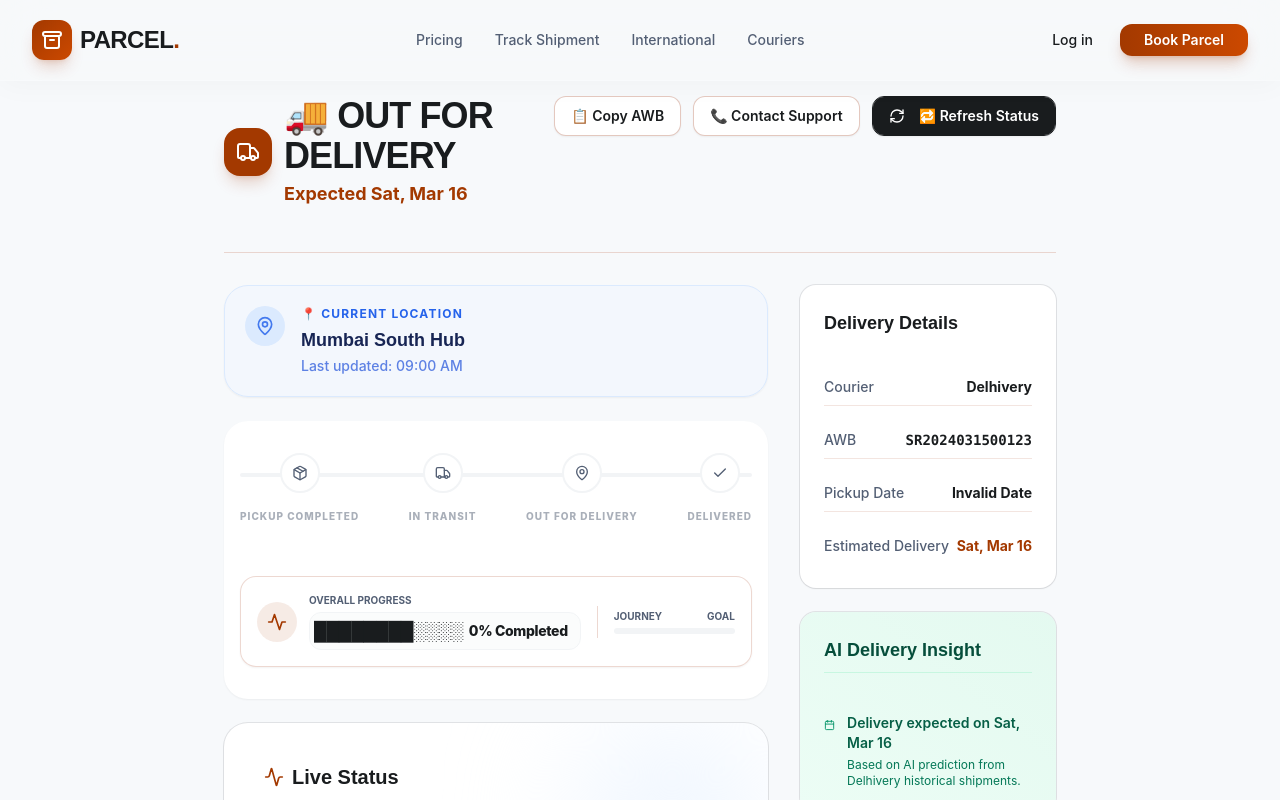
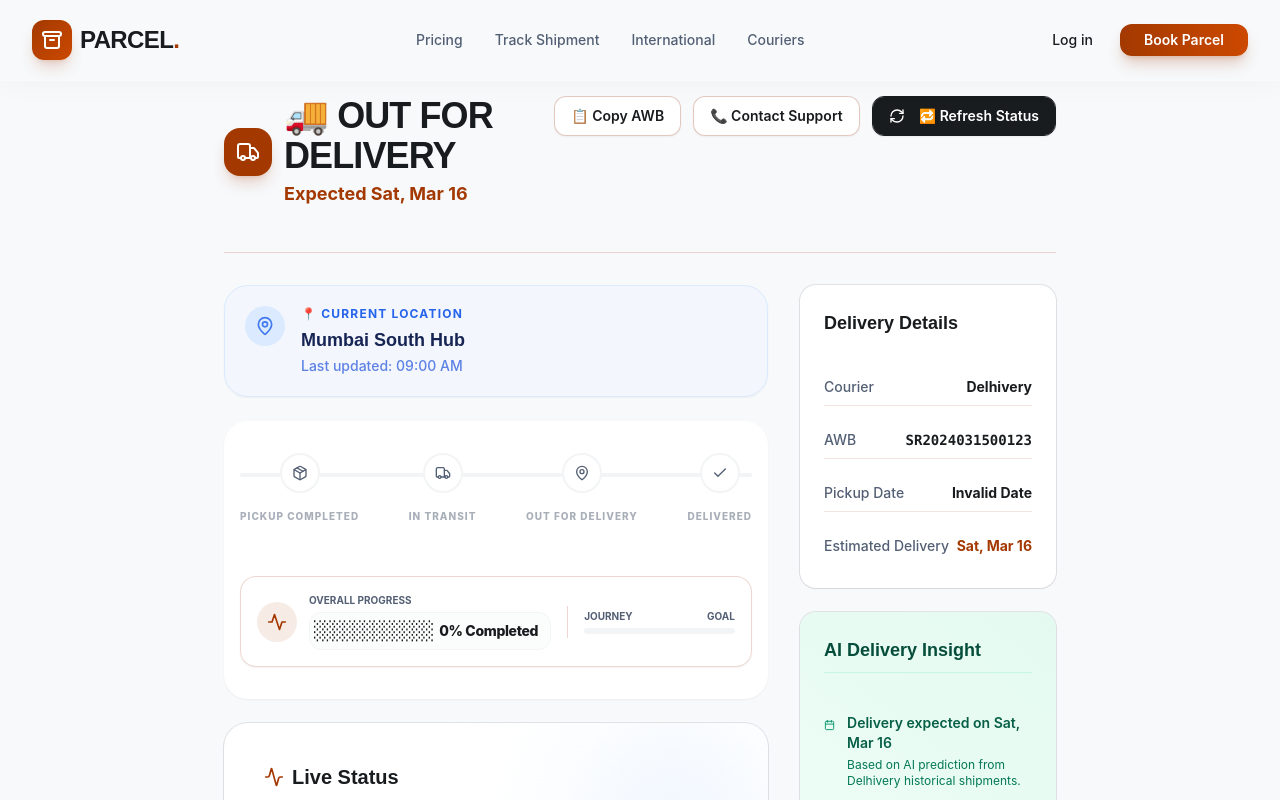
Before and after one commit to samshatan/P2P-Shipping-Platform, a React (Vite) app in the folder client/: page /track/SR1 in a window 1280 px wide. Shown: the top 800 px of the page. Built offline with nearby package versions, Linux system fonts and the light colour scheme.

Commit message:
Fix: dynamic progress bar blocks in AnimatedTimeline

```diff
--- a/client/src/components/features/AnimatedTimeline.tsx
+++ b/client/src/components/features/AnimatedTimeline.tsx
@@ -35,6 +35,13 @@ export function AnimatedTimeline({ currentStatus, className }: AnimatedTimelineP
   });
 
   const progressPercentage = ((currentStepIndex + 1) / steps.length) * 100;
+
+  const getProgressBar = (pct: number) => {
+    const totalBlocks = 12;
+    const filledBlocks = Math.round((pct / 100) * totalBlocks);
+    const emptyBlocks = totalBlocks - filledBlocks;
+    return "█".repeat(filledBlocks) + "░".repeat(emptyBlocks);
+  };
 
   return (
     <div className={cn("w-full py-8 px-4", className)}>
@@ -97,7 +104,7 @@ export function AnimatedTimeline({ currentStatus, className }: AnimatedTimelineP
               </div>
               <div>
                   <div className="text-[10px] uppercase font-bold text-muted-foreground mb-0.5">Overall Progress</div>
-                  <div className="text-sm font-extrabold text-foreground tracking-tight pl-1 bg-muted/30 border border-muted py-1 mt-1 px-3 rounded-lg flex items-center gap-1.5"><span className="text-lg">████████░░░░</span> {Math.round(progressPercentage)}% Completed</div>
+                  <div className="text-sm font-extrabold text-foreground tracking-tight pl-1 bg-muted/30 border border-muted py-1 mt-1 px-3 rounded-lg flex items-center gap-1.5"><span className="text-lg font-mono tracking-tighter">{getProgressBar(progressPercentage)}</span> {Math.round(progressPercentage)}% Completed</div>
               </div>
           </div>
 
```
